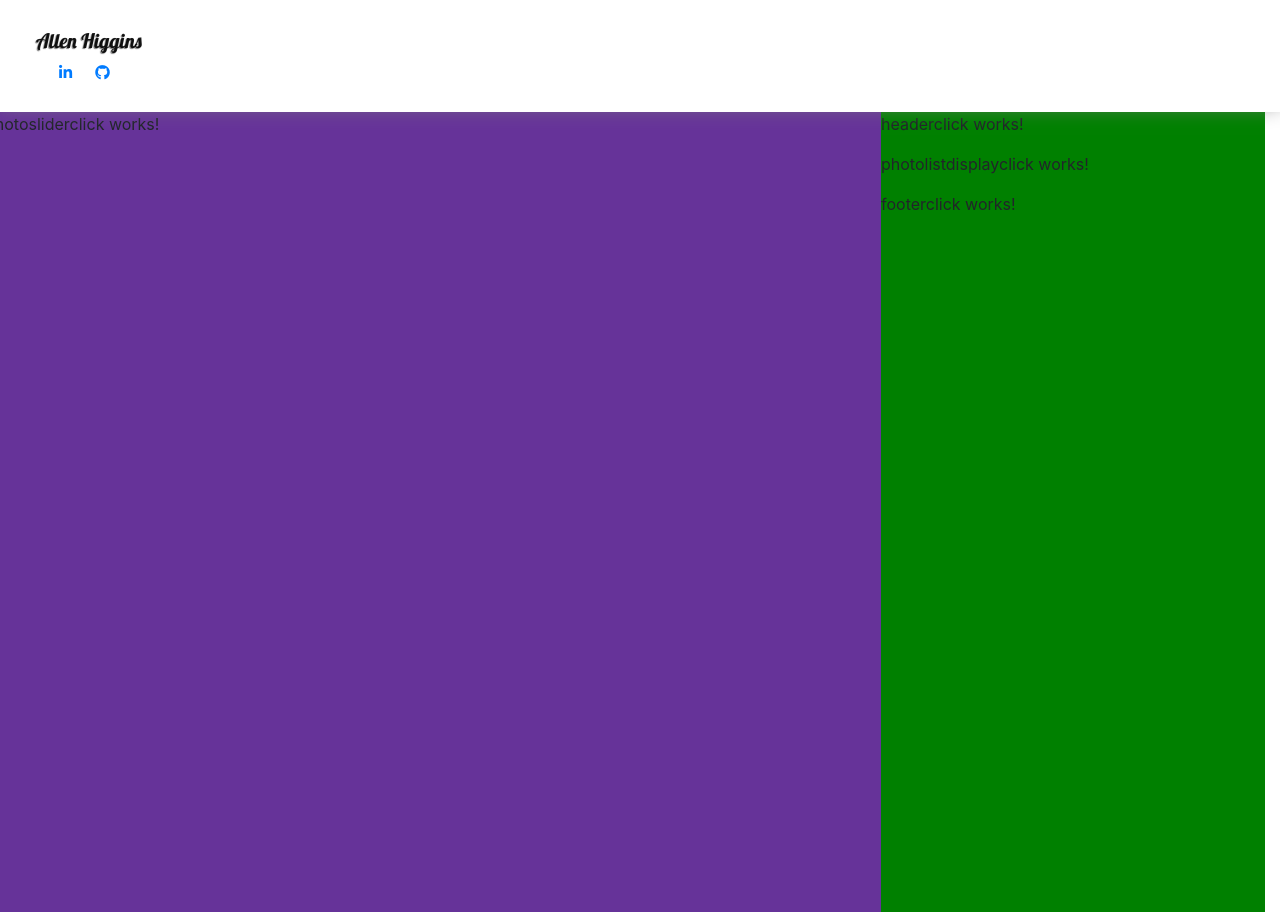
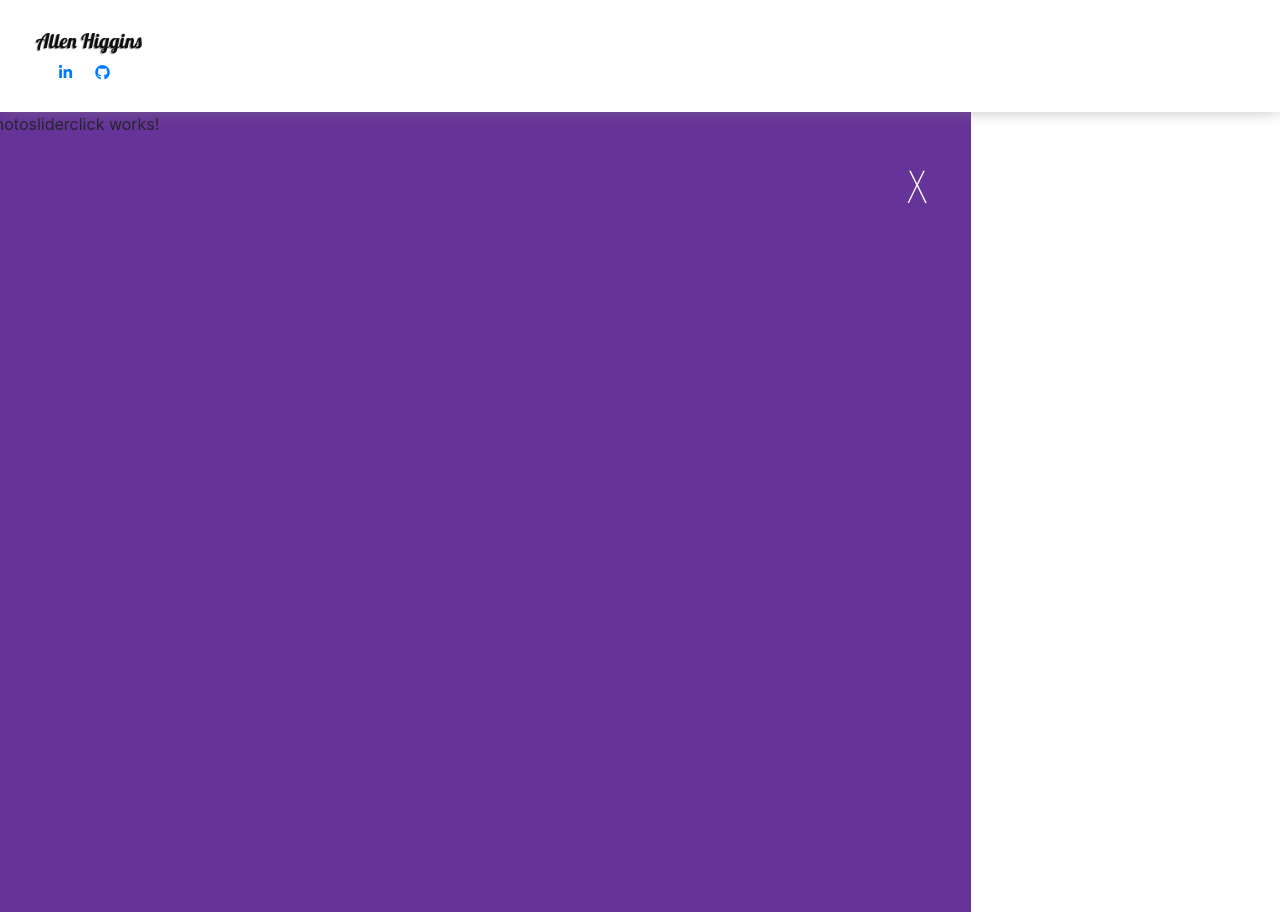
Before and after one commit to AllenHiggins/HTML2ANGULAR6, an Angular app: page /demo/angular6/clickmaster in a window 1280 px wide. Built offline with nearby package versions, Linux system fonts and the light colour scheme.

Commit message:
set up of sliding in and out div on main

```diff
--- a/src/app/clickmaster/mainclick/mainclick.component.html
+++ b/src/app/clickmaster/mainclick/mainclick.component.html
@@ -1,8 +1,12 @@
-<section class="row">
-  <section class=" left-click-panel">
+<section class="row con">
+  <section
+    class=" left-click-panel"
+    [ngClass]="{'panel-out': close === true, 'panel-in': close === false}">
+    <div id="close" (click)="closePanel()">X</div>
     <app-photosliderclick></app-photosliderclick>
   </section>
   <section class=" right-click-panel">
+
     <app-headerclick></app-headerclick>
     <app-photolistdisplayclick></app-photolistdisplayclick>
     <app-footerclick></app-footerclick>
--- a/src/app/clickmaster/mainclick/mainclick.component.scss
+++ b/src/app/clickmaster/mainclick/mainclick.component.scss
@@ -1,17 +1,66 @@
+#close{
+  position: relative;
+  top: 1em;
+  color: white;
+  float: right;
+  right: 1em;
+  font-size: 43px;
+  font-family: 'Poiret One', cursive;
+}
+
+#close:hover{
+  cursor: pointer;
+}
+
+.con{
+  width: 100vw;
+  height: 100vh;
+  display: inline-block;
+  display: -webkit-inline-box;
+  overflow: hidden;
+}
 
 .right-click-panel{
   background-color: green;
-  min-width: 30vw;
-
+  min-width: 20em;
+  position: relative;
 }
 
 .left-click-panel{
   background-color: rebeccapurple;
-   min-width: 70vw;
+   min-width: 77vw;
    height: 100vh;
+   overflow: hidden;
 }
 
-/* Medium devices (landscape tablets, 768px and up) */
+
+.panel-in{
+  animation-name: pIn;
+  animation-duration: .500s;
+  animation-timing-function: linear;
+  animation-fill-mode: forwards;
+  animation-direction: ease;
+}
+
+.panel-out{
+  animation-name: pOut;
+  animation-duration: .500s;
+  animation-timing-function: linear;
+  animation-fill-mode: forwards;
+  animation-direction: ease;
+}
+
+@keyframes pOut {
+  from {min-width: 77vw;}
+  to {min-width:100vw;}
+}
+
+@keyframes pIn {
+  from {min-width: 100vw;}
+  to {min-width:77vw;}
+}
+
+
 @media only screen and (max-width: 992px) {
   .right-click-panel{
     position: absolute;
@@ -24,7 +73,7 @@
   }
 }
 
-/* Extra small devices (phones, 600px and down) */
+
 @media only screen and (max-width: 600px) {
   .right-click-panel{
     min-width: 100vw;
--- a/src/app/clickmaster/mainclick/mainclick.component.ts
+++ b/src/app/clickmaster/mainclick/mainclick.component.ts
@@ -6,10 +6,14 @@ import { Component, OnInit } from '@angular/core';
   styleUrls: ['./mainclick.component.scss']
 })
 export class MainclickComponent implements OnInit {
-
+  close: boolean;
   constructor() { }
 
   ngOnInit() {
   }
 
+  closePanel() {
+    this.close = !this.close;
+  }
+
 }
--- a/src/index.html
+++ b/src/index.html
@@ -6,6 +6,7 @@
   <base href="/">
   <meta name="viewport" content="width=device-width, initial-scale=1">
   <link rel="icon" type="image/x-icon" href="favicon.ico">
+  <link href="https://fonts.googleapis.com/css?family=Poiret+One" rel="stylesheet">
     <link rel="stylesheet" href="https://use.fontawesome.com/releases/v5.1.1/css/all.css"
     integrity="sha384-O8whS3fhG2OnA5Kas0Y9l3cfpmYjapjI0E4theH4iuMD+pLhbf6JI0jIMfYcK3yZ"
     crossorigin="anonymous">
```
